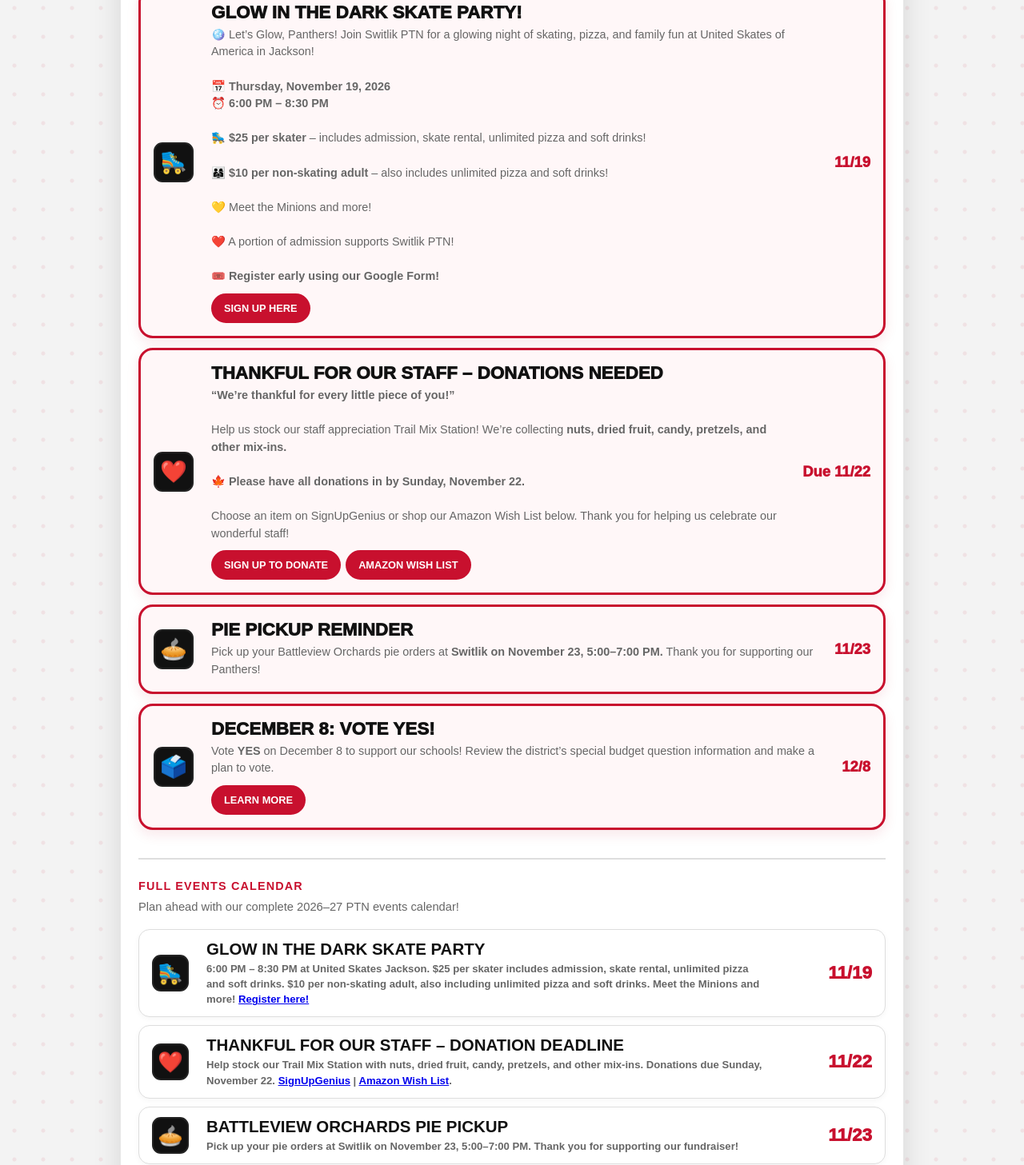
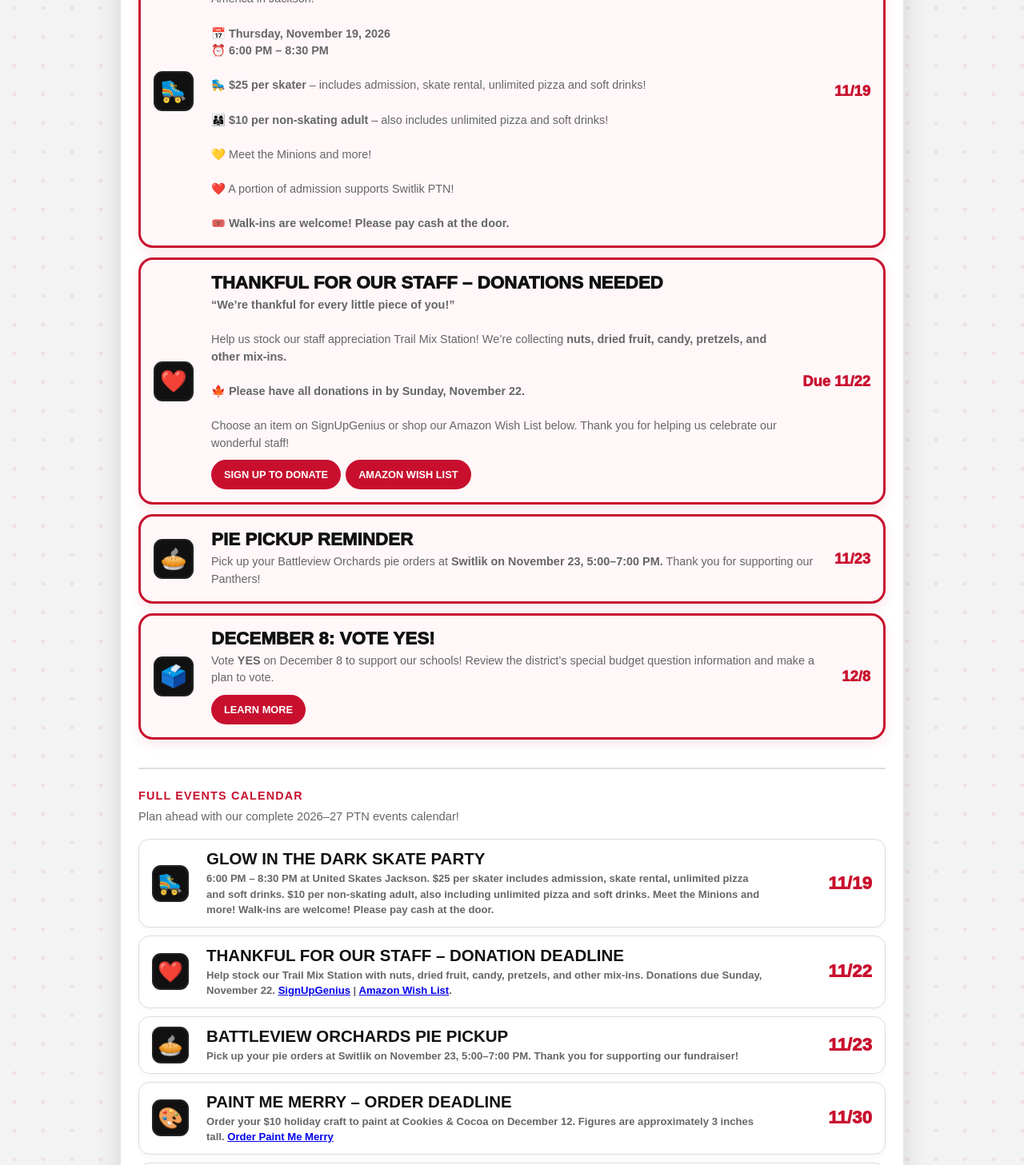
Before and after one commit to kristenmiller-ops/switlik-ptn-events, a plain HTML site: page index.html in a window 1280 px wide. Shown: the part 1232-2689 px from the top of the page at 80% size. Drawn offline with Linux system fonts and the light colour scheme.

Commit message:
Update index.html

```diff
--- a/index.html
+++ b/index.html
@@ -34,7 +34,6 @@
 <a class="link-button" href="https://docs.google.com/forms/d/e/1FAIpQLSetYNkFFtGwf8In1lfNKwceZoo-h4FNuFJPsIzxeCLtejtgIg/viewform" target="_blank" rel="noopener"><span class="emoji">🎉</span><span>Birthday Lawn Signs</span></a>
 <a class="link-button" href="https://www.signupgenius.com/go/10C0E48ABAD29A6F9C61-67229017-thankful#/" target="_blank" rel="noopener"><span class="emoji">❤️</span><span>Thankful for Our Staff – SignUpGenius</span></a>
 <a class="link-button" href="https://www.amazon.com/registries/gl/guest-view/1B9ULSDO0XOLU?ref_=cm_sw_r_apin_ggr-subnav-share_Y1KDA8H4C4GXKQRBQK1X&amp;language=en-US" target="_blank" rel="noopener"><span class="emoji">🛒</span><span>Thankful for Our Staff – Amazon Wish List</span></a>
-<a class="link-button" href="https://docs.google.com/forms/d/e/1FAIpQLSdZnjjVI33MW-IAqwwx5bG5NClKukyLRTNFqy0p5cfaNahItA/viewform" target="_blank" rel="noopener"><span class="emoji">🛼</span><span>Glow in the Dark Skate Party – Sign Up!</span></a>
 <a class="link-button" href="https://bit.ly/Switlikcookiesandcocoa?r=qr" target="_blank" rel="noopener"><span class="emoji">☕</span><span>Cookies &amp; Cocoa – Sign Up!</span></a>
 <a class="link-button" href="https://bit.ly/4iJUuyS?r=qr" target="_blank" rel="noopener"><span class="emoji">🎨</span><span>Paint Me Merry – Order by November 30</span></a>
 <a class="link-button" href="mailto:PTN.switlik@gmail.com" target="_blank" rel="noopener"><span class="emoji">✉️</span><span>Email the PTN</span></a>
@@ -49,7 +48,7 @@
 
 
 
-<article class="upcoming-card"><div class="icon">🛼</div><div><div class="upcoming-title">Glow in the Dark Skate Party!</div><div class="upcoming-copy">🪩 Let’s Glow, Panthers! Join Switlik PTN for a glowing night of skating, pizza, and family fun at United Skates of America in Jackson!<br><br>📅 <strong>Thursday, November 19, 2026</strong><br>⏰ <strong>6:00 PM – 8:30 PM</strong><br><br>🛼 <strong>$25 per skater</strong> – includes admission, skate rental, unlimited pizza and soft drinks!<br><br>👨‍👩‍👧 <strong>$10 per non-skating adult</strong> – also includes unlimited pizza and soft drinks!<br><br>💛 Meet the Minions and more!<br><br>❤️ A portion of admission supports Switlik PTN!<br><br>🎟️ <strong>Register early using our Google Form!</strong></div><a class="action-button" href="https://docs.google.com/forms/d/e/1FAIpQLSdZnjjVI33MW-IAqwwx5bG5NClKukyLRTNFqy0p5cfaNahItA/viewform" target="_blank" rel="noopener">Sign Up Here</a></div><div class="upcoming-date">11/19</div></article>
+<article class="upcoming-card"><div class="icon">🛼</div><div><div class="upcoming-title">Glow in the Dark Skate Party!</div><div class="upcoming-copy">🪩 Let’s Glow, Panthers! Join Switlik PTN for a glowing night of skating, pizza, and family fun at United Skates of America in Jackson!<br><br>📅 <strong>Thursday, November 19, 2026</strong><br>⏰ <strong>6:00 PM – 8:30 PM</strong><br><br>🛼 <strong>$25 per skater</strong> – includes admission, skate rental, unlimited pizza and soft drinks!<br><br>👨‍👩‍👧 <strong>$10 per non-skating adult</strong> – also includes unlimited pizza and soft drinks!<br><br>💛 Meet the Minions and more!<br><br>❤️ A portion of admission supports Switlik PTN!<br><br>🎟️ <strong>Walk-ins are welcome! Please pay cash at the door.</strong></div></div><div class="upcoming-date">11/19</div></article>
 <article class="upcoming-card"><div class="icon">❤️</div><div><div class="upcoming-title">Thankful for Our Staff – Donations Needed</div><div class="upcoming-copy"><strong>“We’re thankful for every little piece of you!”</strong><br><br>Help us stock our staff appreciation Trail Mix Station! We’re collecting <strong>nuts, dried fruit, candy, pretzels, and other mix-ins.</strong><br><br>🍁 <strong>Please have all donations in by Sunday, November 22.</strong><br><br>Choose an item on SignUpGenius or shop our Amazon Wish List below. Thank you for helping us celebrate our wonderful staff!</div><a class="action-button" href="https://www.signupgenius.com/go/10C0E48ABAD29A6F9C61-67229017-thankful#/" target="_blank" rel="noopener">Sign Up to Donate</a><a class="action-button" href="https://www.amazon.com/registries/gl/guest-view/1B9ULSDO0XOLU?ref_=cm_sw_r_apin_ggr-subnav-share_Y1KDA8H4C4GXKQRBQK1X&amp;language=en-US" target="_blank" rel="noopener">Amazon Wish List</a></div><div class="upcoming-date">Due 11/22</div></article>
 <article class="upcoming-card"><div class="icon">🥧</div><div><div class="upcoming-title">Pie Pickup Reminder</div><div class="upcoming-copy">Pick up your Battleview Orchards pie orders at <strong>Switlik on November 23, 5:00–7:00 PM.</strong> Thank you for supporting our Panthers!</div></div><div class="upcoming-date">11/23</div></article>
 <article class="upcoming-card"><div class="icon">🗳️</div><div><div class="upcoming-title">December 8: Vote YES!</div><div class="upcoming-copy">Vote <strong>YES</strong> on December 8 to support our schools! Review the district’s special budget question information and make a plan to vote.</div><a class="action-button" href="https://www.jacksonsd.org/for-parents-students/specialquestion" target="_blank" rel="noopener">Learn More</a></div><div class="upcoming-date">12/8</div></article>
@@ -60,7 +59,7 @@
 
 
 
-<article class="event"><div class="icon">🛼</div><div><div class="name">Glow in the Dark Skate Party</div><div class="note">6:00 PM – 8:30 PM at United Skates Jackson. $25 per skater includes admission, skate rental, unlimited pizza and soft drinks. $10 per non-skating adult, also including unlimited pizza and soft drinks. Meet the Minions and more! <a href="https://docs.google.com/forms/d/e/1FAIpQLSdZnjjVI33MW-IAqwwx5bG5NClKukyLRTNFqy0p5cfaNahItA/viewform" target="_blank" rel="noopener">Register here!</a></div></div><div class="date">11/19</div></article>
+<article class="event"><div class="icon">🛼</div><div><div class="name">Glow in the Dark Skate Party</div><div class="note">6:00 PM – 8:30 PM at United Skates Jackson. $25 per skater includes admission, skate rental, unlimited pizza and soft drinks. $10 per non-skating adult, also including unlimited pizza and soft drinks. Meet the Minions and more! <strong>Walk-ins are welcome! Please pay cash at the door.</strong></div></div><div class="date">11/19</div></article>
 <article class="event"><div class="icon">❤️</div><div><div class="name">Thankful for Our Staff – Donation Deadline</div><div class="note">Help stock our Trail Mix Station with nuts, dried fruit, candy, pretzels, and other mix-ins. Donations due Sunday, November 22. <a href="https://www.signupgenius.com/go/10C0E48ABAD29A6F9C61-67229017-thankful#/" target="_blank" rel="noopener">SignUpGenius</a> | <a href="https://www.amazon.com/registries/gl/guest-view/1B9ULSDO0XOLU?ref_=cm_sw_r_apin_ggr-subnav-share_Y1KDA8H4C4GXKQRBQK1X&amp;language=en-US" target="_blank" rel="noopener">Amazon Wish List</a>.</div></div><div class="date">11/22</div></article>
 <article class="event"><div class="icon">🥧</div><div><div class="name">Battleview Orchards Pie Pickup</div><div class="note">Pick up your pie orders at <strong>Switlik on November 23, 5:00–7:00 PM.</strong> Thank you for supporting our fundraiser!</div></div><div class="date">11/23</div></article>
 <article class="event"><div class="icon">🎨</div><div><div class="name">Paint Me Merry – Order Deadline</div><div class="note">Order your $10 holiday craft to paint at Cookies &amp; Cocoa on December 12. Figures are approximately 3 inches tall. <a href="https://bit.ly/4iJUuyS?r=qr" target="_blank" rel="noopener">Order Paint Me Merry</a></div></div><div class="date">11/30</div></article>
```
